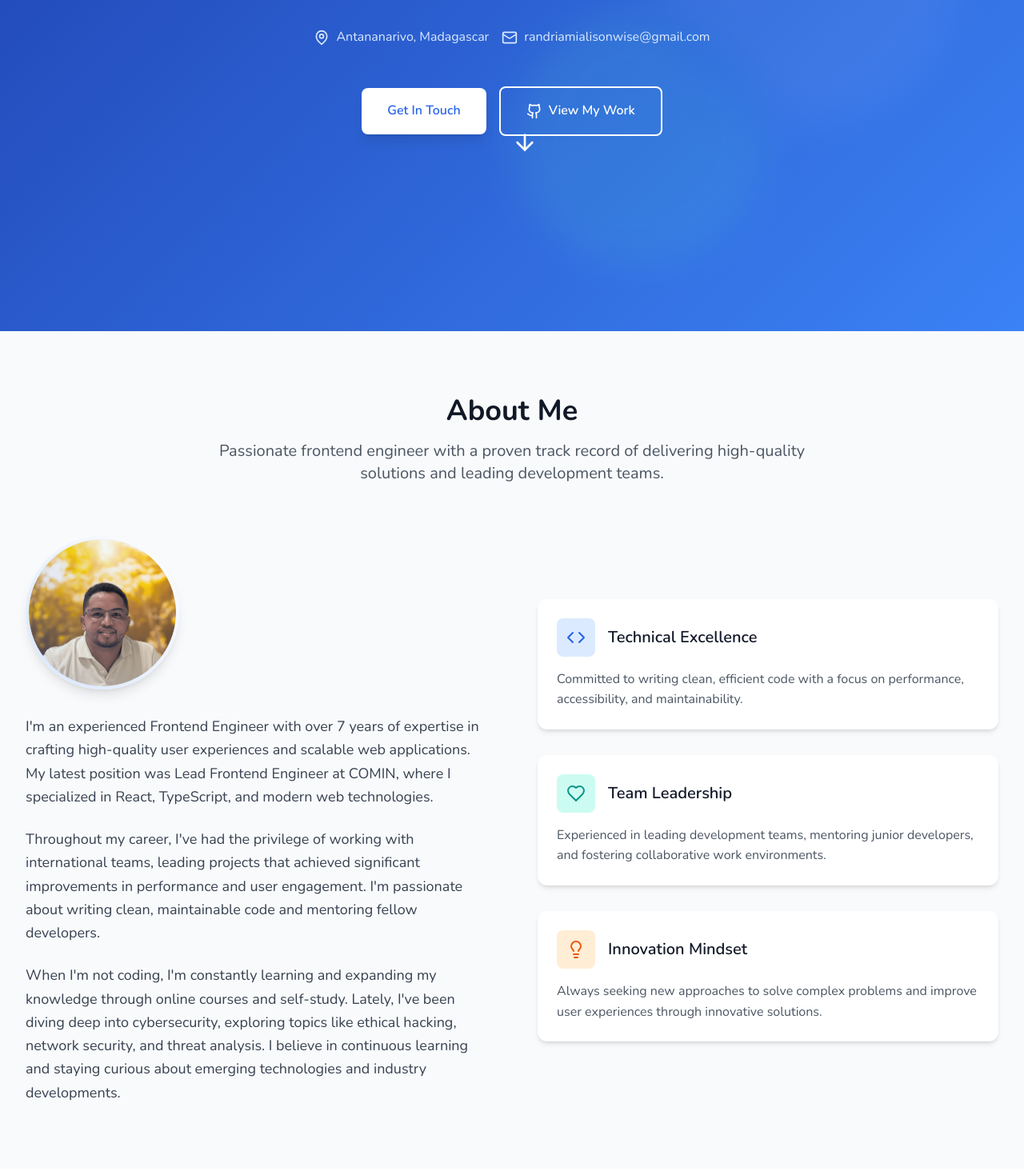
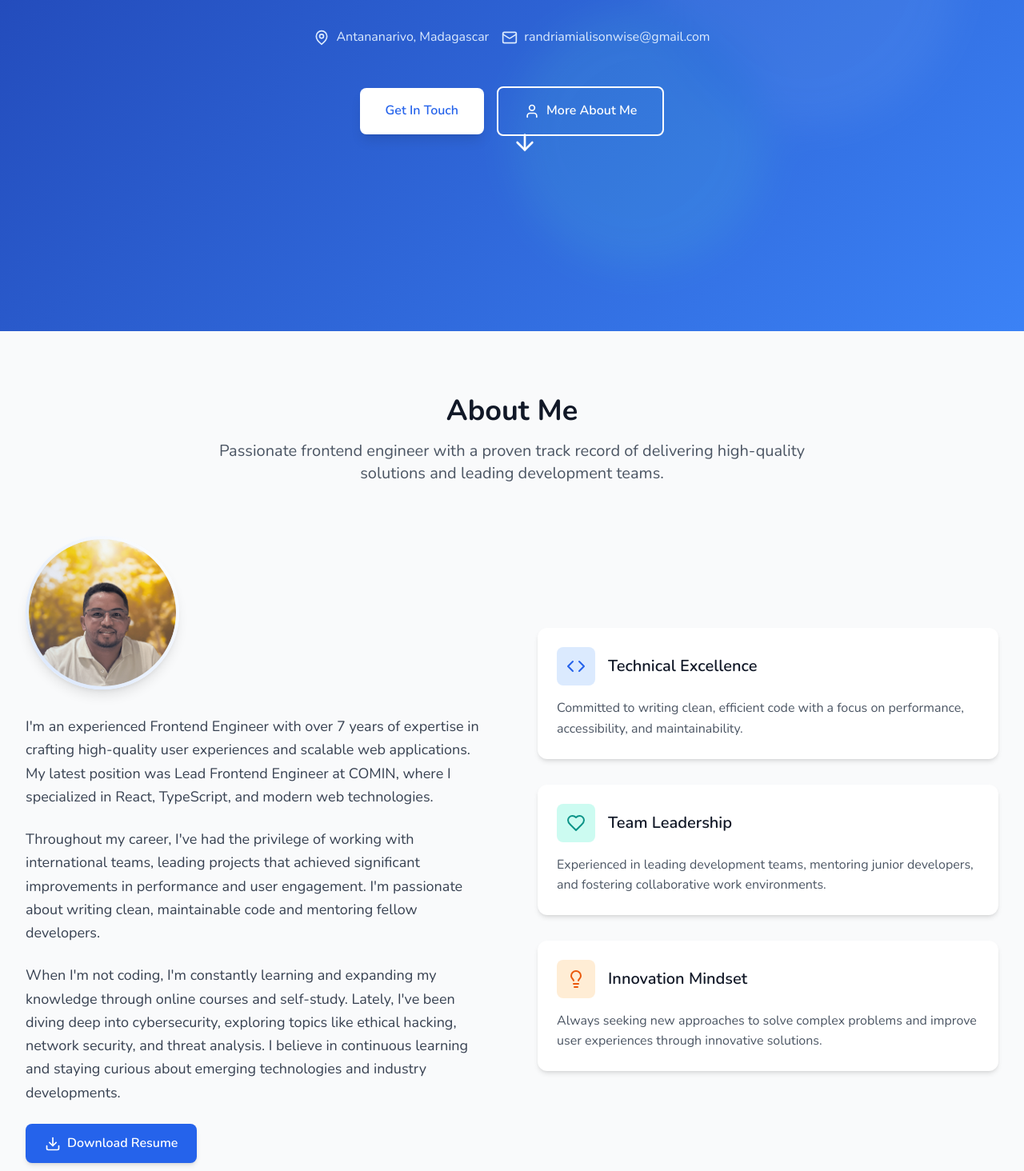
Before and after one commit to WiseRandr/portfolio, a React (Vite) app: page / in a window 1280 px wide. Shown: the part 386-1850 px from the top of the page at 80% size. Built offline with nearby package versions, Linux system fonts and the light colour scheme; the HTML template or start-up script is replaced by a standard one.

Commit message:
feat: add download resume button to About component and update Hero component with new icon and button functionality

```diff
--- a/src/components/About.tsx
+++ b/src/components/About.tsx
@@ -1,5 +1,5 @@
 import React from "react";
-import { Code, Heart, Lightbulb } from "lucide-react";
+import { Code, Heart, Lightbulb, Download } from "lucide-react";
 
 const About: React.FC = () => {
   return (
@@ -52,6 +52,17 @@ const About: React.FC = () => {
               continuous learning and staying curious about emerging
               technologies and industry developments.
             </p>
+
+            <div className="mt-8">
+              <a
+                href="/WiseRandriamialisonResume.pdf"
+                download="WiseRandriamialisonResume.pdf"
+                className="inline-flex items-center gap-2 bg-blue-600 hover:bg-blue-700 text-white font-semibold py-3 px-6 rounded-lg transition-colors duration-300 shadow-md hover:shadow-lg"
+              >
+                <Download size={20} />
+                Download Resume
+              </a>
+            </div>
           </div>
 
           <div className="space-y-8">
--- a/src/components/Hero.tsx
+++ b/src/components/Hero.tsx
@@ -1,5 +1,5 @@
 import React from "react";
-import { ArrowDown, Github, Mail, MapPin } from "lucide-react";
+import { ArrowDown, User, Mail, MapPin } from "lucide-react";
 
 const Hero: React.FC = () => {
   const scrollToSection = (sectionId: string) => {
@@ -56,15 +56,13 @@ const Hero: React.FC = () => {
             >
               Get In Touch
             </button>
-            <a
-              href="https://github.io/wiserandr"
-              target="_blank"
-              rel="noopener noreferrer"
+            <button
+              onClick={() => scrollToSection("about")}
               className="flex items-center gap-2 bg-transparent border-2 border-white text-white px-8 py-4 rounded-lg font-semibold hover:bg-white hover:text-blue-600 transition-all duration-300 transform hover:scale-105"
             >
-              <Github size={20} />
-              View My Work
-            </a>
+              <User size={20} />
+              More About Me
+            </button>
           </div>
         </div>
 
```
Also changed, not shown: 1 other file (tests, documents, lock files or other folders).
